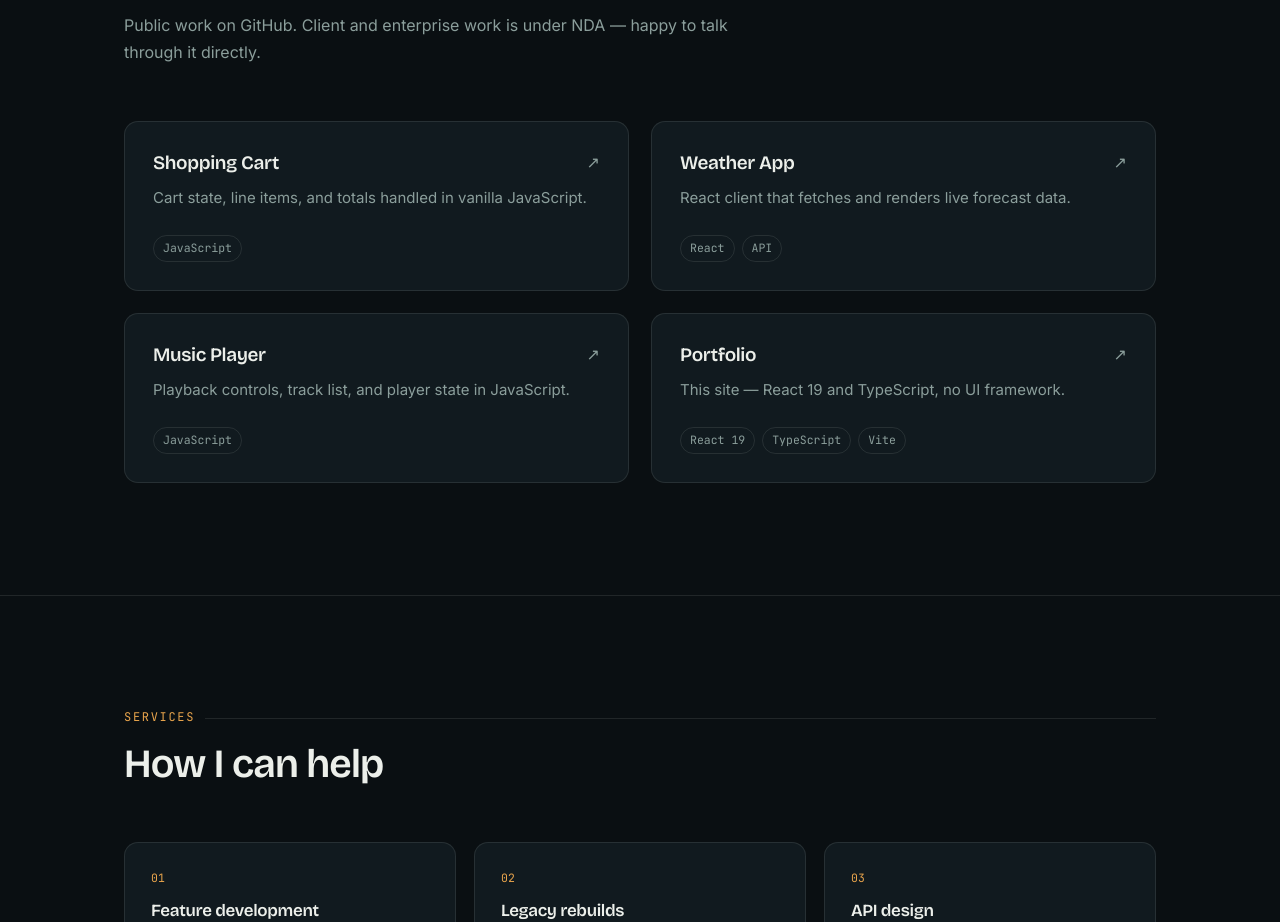
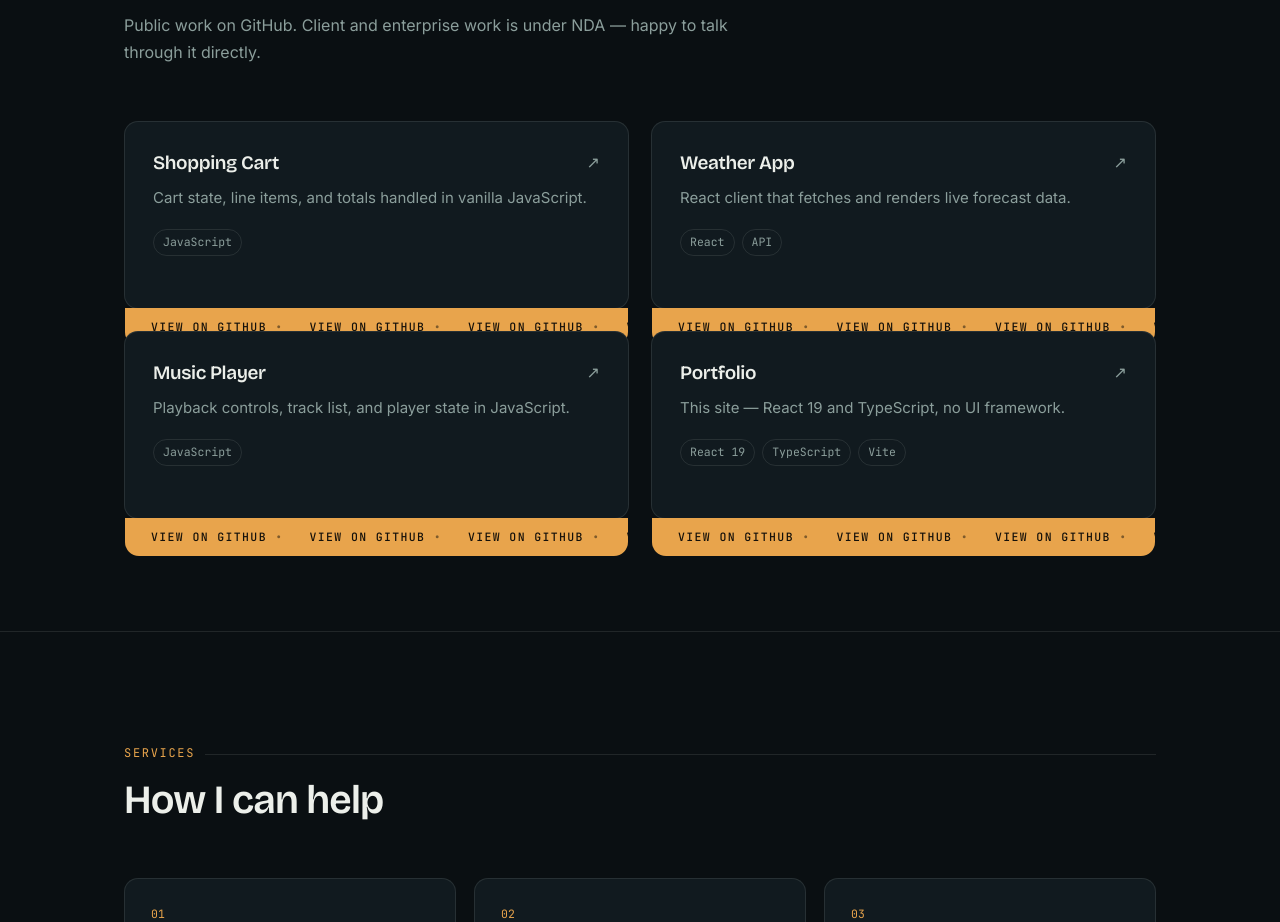
Before and after one commit to dilanrushal/rushal-naidu-portfolio, a React (Vite) app: page / in a window 1280 px wide. Shown: the part 2940-3862 px from the top of the page. Built offline with nearby package versions, Linux system fonts and the light colour scheme.

Commit message:
Cards: spring overshoot, specular shine, hover marquee, press feedback

```diff
--- a/src/components/MotionCard.tsx
+++ b/src/components/MotionCard.tsx
@@ -12,6 +12,8 @@ type Props = {
   href?: string;
   /** Max tilt in degrees. 0 disables tilt but keeps the spotlight. */
   tilt?: number;
+  /** Text for the marquee strip that slides up on hover. */
+  marquee?: string;
   style?: CSSProperties;
 };
 
@@ -27,6 +29,7 @@ export default function MotionCard({
   className = "",
   href,
   tilt = 7,
+  marquee,
   style,
 }: Props) {
   const ref = useRef<HTMLElement>(null);
@@ -86,7 +89,17 @@ export default function MotionCard({
     <>
       <span className="mcard__border" aria-hidden="true" />
       <span className="mcard__glow" aria-hidden="true" />
+      <span className="mcard__shine" aria-hidden="true" />
       <span className="mcard__body">{children}</span>
+      {marquee ? (
+        <span className="mcard__marquee" aria-hidden="true">
+          <span className="mcard__marquee-track">
+            {Array.from({ length: 6 }, (_, i) => (
+              <span key={i}>{marquee}</span>
+            ))}
+          </span>
+        </span>
+      ) : null}
     </>
   );
 
--- a/src/components/Sections.tsx
+++ b/src/components/Sections.tsx
@@ -107,7 +107,11 @@ export function Projects() {
         <div className="project-grid">
           {projects.map((p, i) => (
             <Reveal key={p.name} delay={i * 70}>
-              <MotionCard href={p.href} className="project">
+              <MotionCard
+                href={p.href}
+                className="project"
+                marquee="View on GitHub"
+              >
                 <div className="project__head">
                   <h3 className="project__name">{p.name}</h3>
                   <span className="project__arrow" aria-hidden="true">
--- a/src/styles/global.css
+++ b/src/styles/global.css
@@ -839,11 +839,18 @@ button {
   border-radius: var(--radius);
   background: var(--surface);
   border: 1px solid var(--line);
-  transform: perspective(1000px) rotateX(var(--rx)) rotateY(var(--ry));
+  transform: perspective(1000px) rotateX(var(--rx)) rotateY(var(--ry))
+    scale(var(--scale, 1));
   transform-style: preserve-3d;
-  transition: transform 0.45s cubic-bezier(0.22, 1, 0.36, 1),
+  /* overshoot spring on return to rest */
+  transition: transform 0.55s cubic-bezier(0.34, 1.56, 0.64, 1),
     border-color 0.35s ease, box-shadow 0.45s ease;
   will-change: transform;
+}
+
+.mcard:active {
+  --scale: 0.985;
+  transition: transform 0.12s ease-out;
 }
 
 .mcard:hover,
@@ -990,3 +997,110 @@ button {
     opacity: 0.6;
   }
 }
+
+
+/* ---- specular shine sweep, tracks the pointer ---- */
+.mcard__shine {
+  position: absolute;
+  inset: 0;
+  border-radius: inherit;
+  overflow: hidden;
+  opacity: 0;
+  transition: opacity 0.4s ease;
+  pointer-events: none;
+  z-index: 1;
+}
+
+.mcard__shine::before {
+  content: "";
+  position: absolute;
+  inset: -40%;
+  background: linear-gradient(
+    105deg,
+    transparent 38%,
+    rgba(255, 255, 255, 0.09) 46%,
+    rgba(255, 255, 255, 0.16) 50%,
+    rgba(255, 255, 255, 0.09) 54%,
+    transparent 62%
+  );
+  transform: translateX(calc(var(--mx, 50%) * 0.28 - 30%));
+  transition: transform 0.18s ease-out;
+}
+
+.mcard:hover .mcard__shine,
+.mcard:focus-visible .mcard__shine {
+  opacity: 1;
+}
+
+/* ---- marquee strip that slides up on hover ---- */
+.mcard__marquee {
+  border-radius: 0 0 var(--radius) var(--radius);
+  position: absolute;
+  left: 0;
+  right: 0;
+  bottom: 0;
+  z-index: 3;
+  display: flex;
+  align-items: center;
+  height: 38px;
+  background: var(--amber);
+  color: #14100a;
+  transform: translateY(100%);
+  transition: transform 0.42s cubic-bezier(0.34, 1.4, 0.64, 1);
+  pointer-events: none;
+  overflow: hidden;
+}
+
+.mcard:hover .mcard__marquee,
+.mcard:focus-visible .mcard__marquee {
+  transform: translateY(0);
+}
+
+.mcard__marquee-track {
+  display: flex;
+  flex: none;
+  gap: 26px;
+  padding-left: 26px;
+  font-family: var(--mono);
+  font-size: 11.5px;
+  font-weight: 500;
+  letter-spacing: 0.12em;
+  text-transform: uppercase;
+  white-space: nowrap;
+  animation: marquee-slide 9s linear infinite;
+  animation-play-state: paused;
+}
+
+.mcard:hover .mcard__marquee-track,
+.mcard:focus-visible .mcard__marquee-track {
+  animation-play-state: running;
+}
+
+.mcard__marquee-track > span::after {
+  content: " •";
+  opacity: 0.5;
+}
+
+@keyframes marquee-slide {
+  to {
+    transform: translateX(-50%);
+  }
+}
+
+/* leave room so the strip never covers content */
+.project-grid .mcard__body {
+  padding-bottom: 52px;
+}
+
+@media (prefers-reduced-motion: reduce) {
+  .mcard__shine,
+  .mcard__marquee {
+    transition: none;
+  }
+  .mcard__marquee-track {
+    animation: none;
+  }
+  .mcard:active {
+    --scale: 1;
+  }
+}
```
